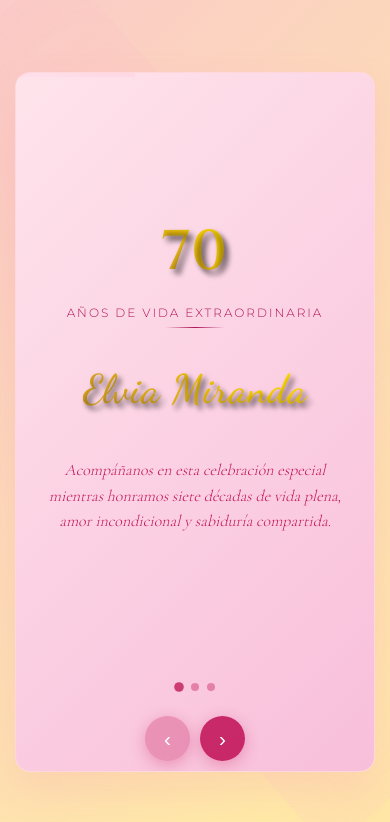
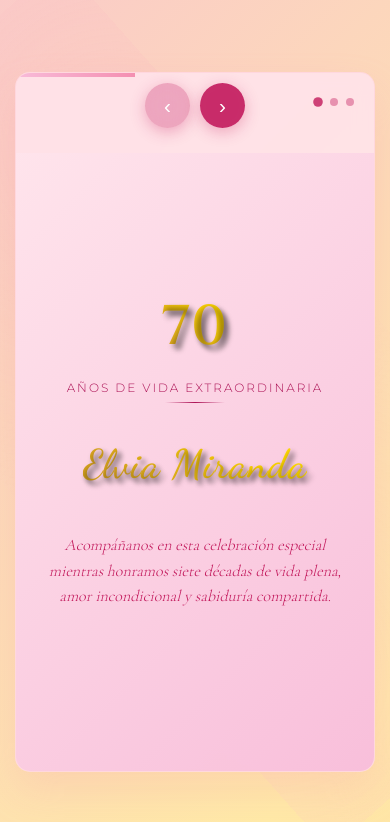
Before and after one commit to xlmdn/invitacion-elvia, a plain HTML site: page index.html in a window 390 px wide. Shown: the top 822 px of the page. Drawn offline with nearby package versions, Linux system fonts and the light colour scheme.

Commit message:
Update index.html

```diff
--- a/index.html
+++ b/index.html
@@ -44,11 +44,10 @@
         }
 
         .screen {
-            position: absolute; top: 0; left: 0; width: 100%; height: 100%;
+            position: absolute; top: 80px; left: 0; width: 100%; height: calc(100% - 80px);
             display: flex; flex-direction: column; justify-content: center; align-items: center;
-            text-align: center; padding: 30px 20px 30px 20px; opacity: 0; transform: translateX(100%);
+            text-align: center; padding: 30px 20px; opacity: 0; transform: translateX(100%);
             transition: all 0.8s cubic-bezier(0.4, 0, 0.2, 1); overflow-y: auto;
-            padding-bottom: 120px;
         }
 
         .screen.active { opacity: 1; transform: translateX(0); }
@@ -58,7 +57,6 @@
             background: linear-gradient(135deg, rgba(248, 187, 217, 0.9), rgba(255, 228, 236, 0.9));
             justify-content: flex-start;
             padding-top: 40px;
-            padding-bottom: 120px;
         }
         .screen-3 { background: linear-gradient(135deg, rgba(255, 228, 236, 0.9), rgba(248, 187, 217, 0.9)); }
 
@@ -188,7 +186,7 @@
         }
 
         .nav-container {
-            position: fixed; bottom: 15px; left: 50%; transform: translateX(-50%);
+            position: absolute; top: 15px; left: 50%; transform: translateX(-50%);
             display: flex; gap: 15px; z-index: 1000;
             pointer-events: auto;
         }
@@ -214,7 +212,7 @@
         }
 
         .swipe-indicator {
-            position: fixed; bottom: 80px; left: 50%; transform: translateX(-50%);
+            position: absolute; top: 25px; right: 20px;
             display: flex; gap: 8px; z-index: 1000;
             pointer-events: none;
         }
@@ -228,17 +226,17 @@
 
         @media (max-width: 480px) {
             .invitation-container { height: 95vh; min-height: 550px; border-radius: 15px; margin: 5px; }
-            .screen { padding: 20px 15px 90px 15px; }
+            .screen { padding: 20px 15px; }
             .screen-2 { padding-top: 30px; }
             .event-details { padding: 20px; }
             .countdown-section { padding: 20px; }
-            .nav-container { bottom: 10px; gap: 10px; }
+            .nav-container { top: 10px; gap: 10px; }
             .nav-button { width: 45px; height: 45px; font-size: 1.3rem; }
         }
 
         @media (max-width: 320px) {
             .invitation-container { height: 98vh; min-height: 500px; border-radius: 10px; margin: 2px; }
-            .screen { padding: 15px 10px 80px 10px; }
+            .screen { padding: 15px 10px; }
             .screen-2 { padding-top: 25px; }
             .event-details { padding: 15px; }
             .countdown-section { padding: 15px; }
@@ -247,7 +245,7 @@
 
         @media (orientation: landscape) and (max-height: 600px) {
             .invitation-container { height: 95vh; max-height: none; }
-            .screen { padding: 15px 20px 80px 20px; }
+            .screen { padding: 15px 20px; }
             .screen-2 { padding-top: 20px; }
             .age-number { margin-bottom: 10px; }
             .subtitle { margin-bottom: 15px; }
@@ -263,6 +261,17 @@
 <body>
     <div class="invitation-container" id="invitationContainer">
         <div class="progress-bar" id="progressBar"></div>
+
+        <div class="nav-container">
+            <button class="nav-button" id="prevBtn" onclick="changeScreen(-1)">‹</button>
+            <button class="nav-button" id="nextBtn" onclick="changeScreen(1)">›</button>
+        </div>
+
+        <div class="swipe-indicator">
+            <div class="swipe-dot active" data-screen="1"></div>
+            <div class="swipe-dot" data-screen="2"></div>
+            <div class="swipe-dot" data-screen="3"></div>
+        </div>
 
         <div class="screen screen-1 active" id="screen1">
             <div class="age-number">70</div>
@@ -322,17 +331,6 @@
             <p class="footer-quote">
                 "Porque los mejores momentos se viven con quienes amamos."
             </p>
-        </div>
-
-        <div class="swipe-indicator">
-            <div class="swipe-dot active" data-screen="1"></div>
-            <div class="swipe-dot" data-screen="2"></div>
-            <div class="swipe-dot" data-screen="3"></div>
-        </div>
-
-        <div class="nav-container">
-            <button class="nav-button" id="prevBtn" onclick="changeScreen(-1)">‹</button>
-            <button class="nav-button" id="nextBtn" onclick="changeScreen(1)">›</button>
         </div>
     </div>
 
```
